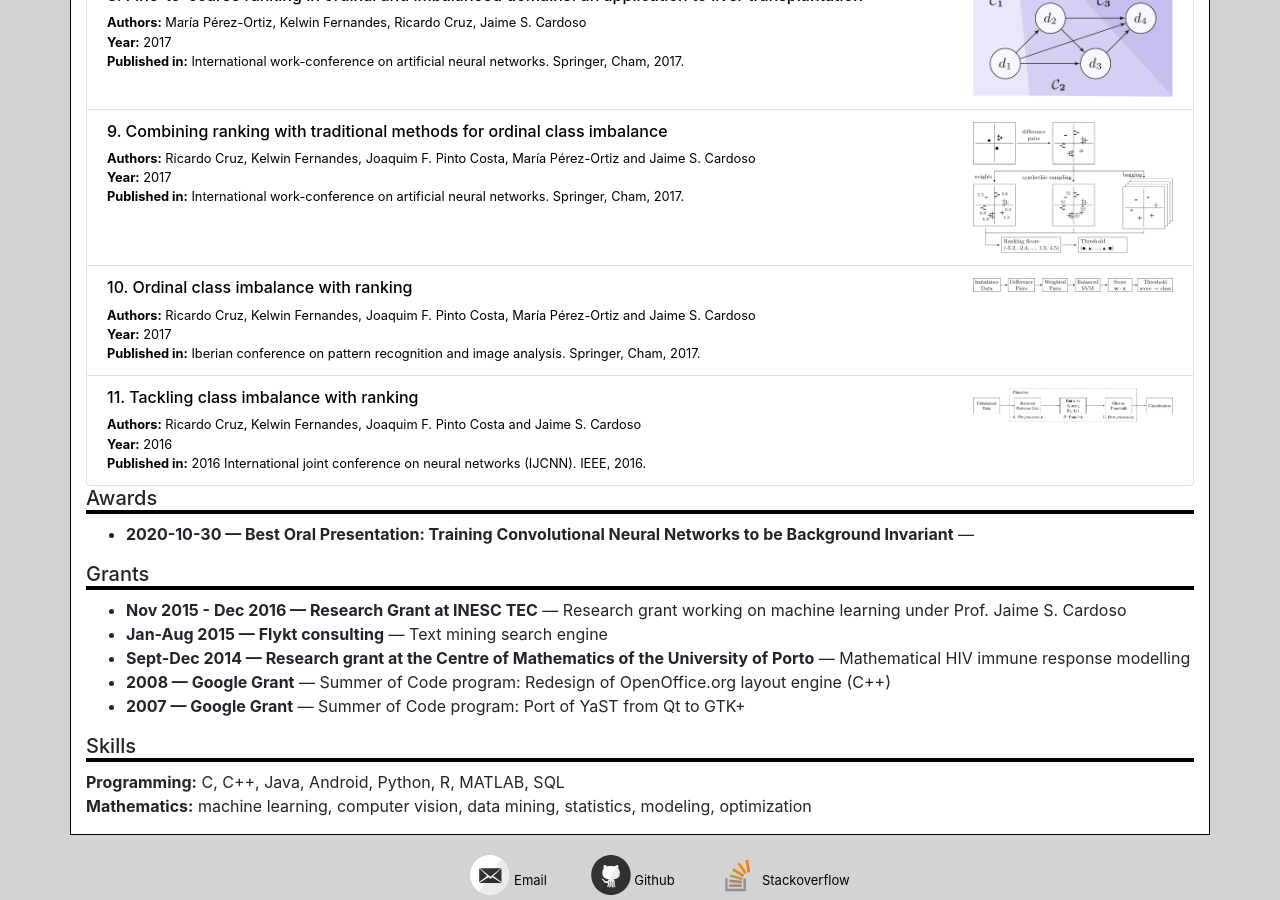
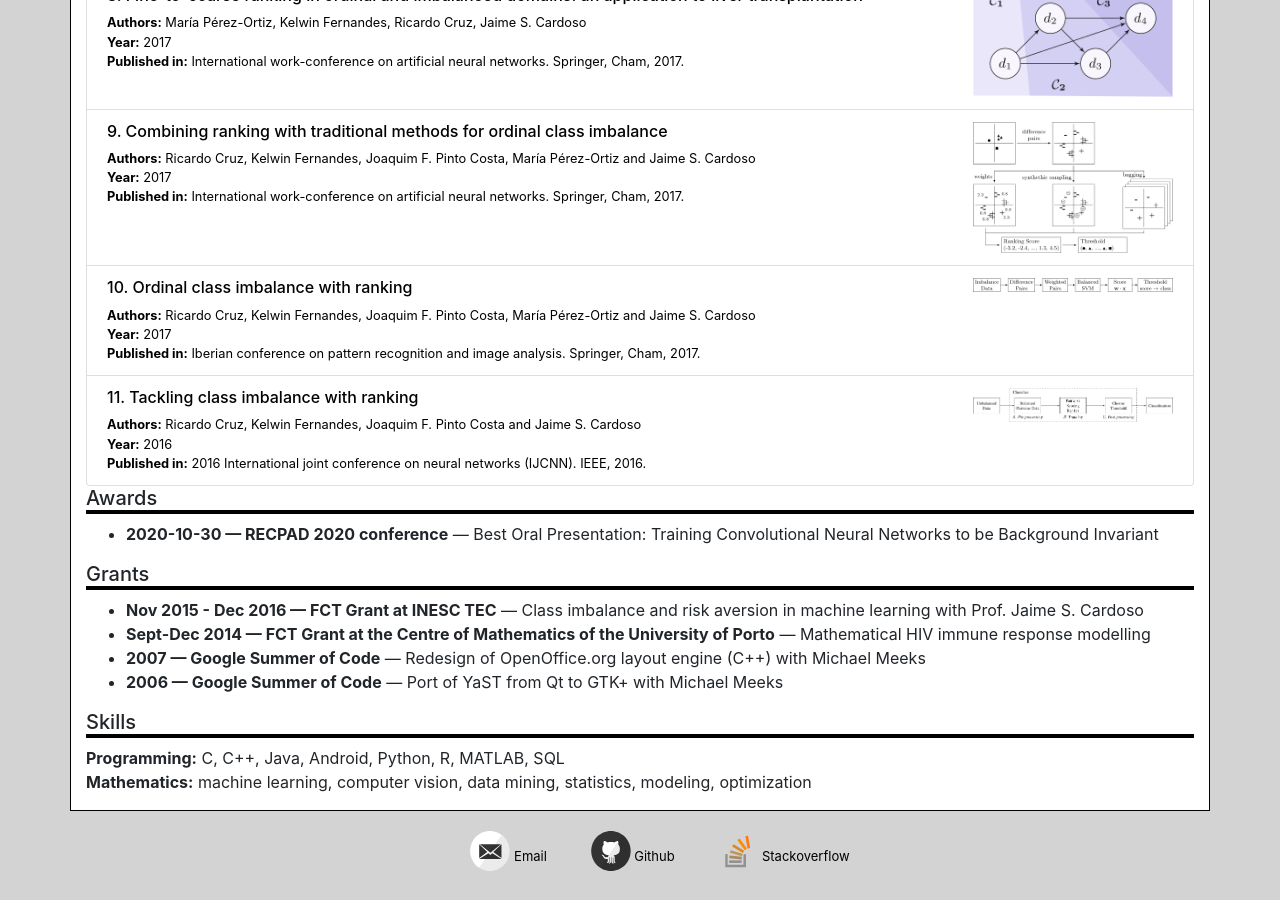
Before and after one commit to rpmcruz/rpmcruz.github.io, a Jekyll site: the page built from cv.html, in a window 1280 px wide and 900 px high, scrolled down 2386 px. Built offline with Jekyll 4.4.1, drawn with Linux system fonts in a browser that asks for light colours; after the commit the page ends 3262 px from its top, so only the background shows below that.

Commit message:
Changed CV writting a little bit.

```diff
--- a/aux/cv/template.html
+++ b/aux/cv/template.html
@@ -49,14 +49,14 @@ active: cv
 <h5 class="cv">Awards</h5>
 <ul>
 {% for item in awards %}
-  <li><b>{{ item.date }} &mdash; {{ item.title }}</b> &mdash; {{ item.description }}</li>
+  <li><b>{{ item.date }} &mdash; {{ item.by }}</b> &mdash; {{ item.description }}</li>
 {% endfor %}
 </ul>
 
 <h5 class="cv">Grants</h5>
 <ul>
 {% for item in grants %}
-  <li><b>{{ item.date }} &mdash; {{ item.title }}</b> &mdash; {{ item.description }}</li>
+  <li><b>{{ item.date }} &mdash; {{ item.by }}</b> &mdash; {{ item.description }}</li>
 {% endfor %}
 </ul>
 
--- a/cv.html
+++ b/cv.html
@@ -130,16 +130,15 @@ active: cv
 
 <h5 class="cv">Awards</h5>
 <ul>
-  <li><b>2020-10-30 &mdash; Best Oral Presentation: Training Convolutional Neural Networks to be Background Invariant</b> &mdash; </li>
+  <li><b>2020-10-30 &mdash; RECPAD 2020 conference</b> &mdash; Best Oral Presentation: Training Convolutional Neural Networks to be Background Invariant</li>
 </ul>
 
 <h5 class="cv">Grants</h5>
 <ul>
-  <li><b>Nov 2015 - Dec 2016 &mdash; Research Grant at INESC TEC</b> &mdash; Research grant working on machine learning under Prof. Jaime S. Cardoso</li>
-  <li><b>Jan-Aug 2015 &mdash; Flykt consulting</b> &mdash; Text mining search engine</li>
-  <li><b>Sept-Dec 2014 &mdash; Research grant at the Centre of Mathematics of the University of Porto</b> &mdash; Mathematical HIV immune response modelling</li>
-  <li><b>2008 &mdash; Google Grant</b> &mdash; Summer of Code program: Redesign of OpenOffice.org layout engine (C++)</li>
-  <li><b>2007 &mdash; Google Grant</b> &mdash; Summer of Code program: Port of YaST from Qt to GTK+</li>
+  <li><b>Nov 2015 - Dec 2016 &mdash; FCT Grant at INESC TEC</b> &mdash; Class imbalance and risk aversion in machine learning with Prof. Jaime S. Cardoso</li>
+  <li><b>Sept-Dec 2014 &mdash; FCT Grant at the Centre of Mathematics of the University of Porto</b> &mdash; Mathematical HIV immune response modelling</li>
+  <li><b>2007 &mdash; Google Summer of Code</b> &mdash; Redesign of OpenOffice.org layout engine (C++) with Michael Meeks</li>
+  <li><b>2006 &mdash; Google Summer of Code</b> &mdash; Port of YaST from Qt to GTK+ with Michael Meeks</li>
 </ul>
 
 <h5 class="cv">Skills</h5>
```
Also changed, not shown: aux/cv/rpcruz.yaml (+11 -15 lines).
